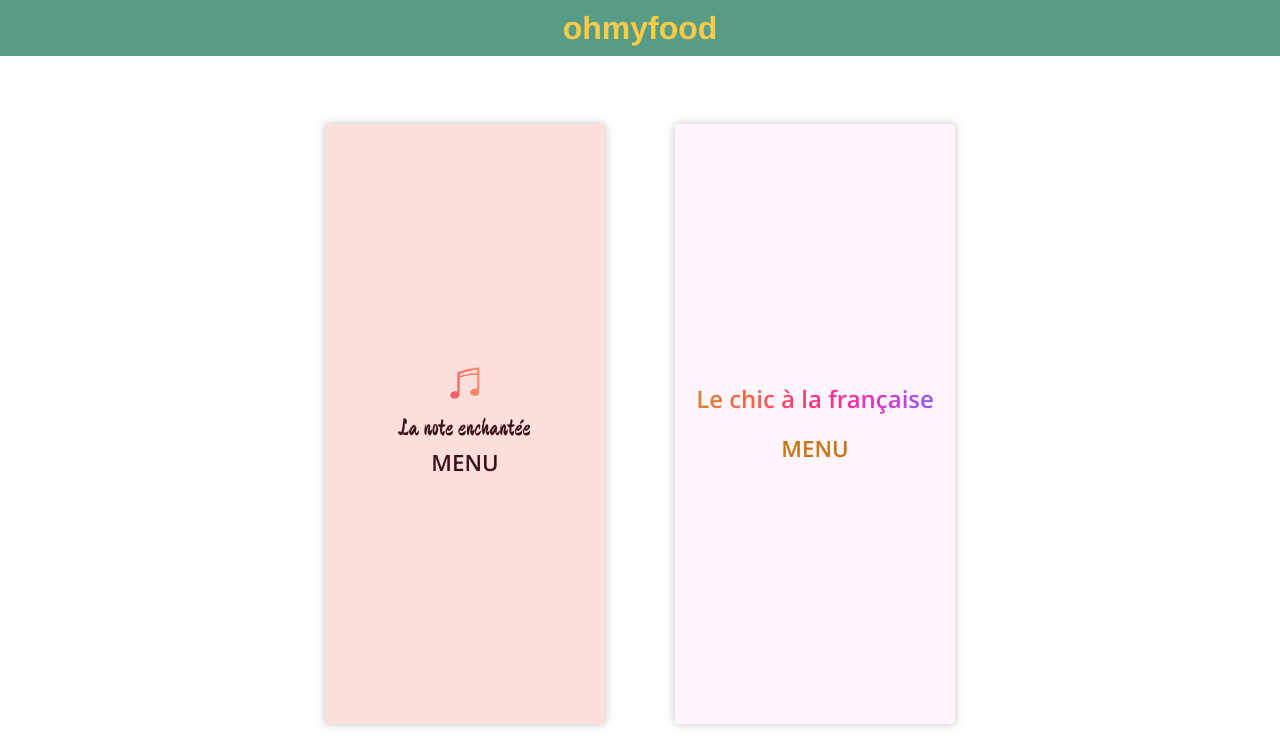
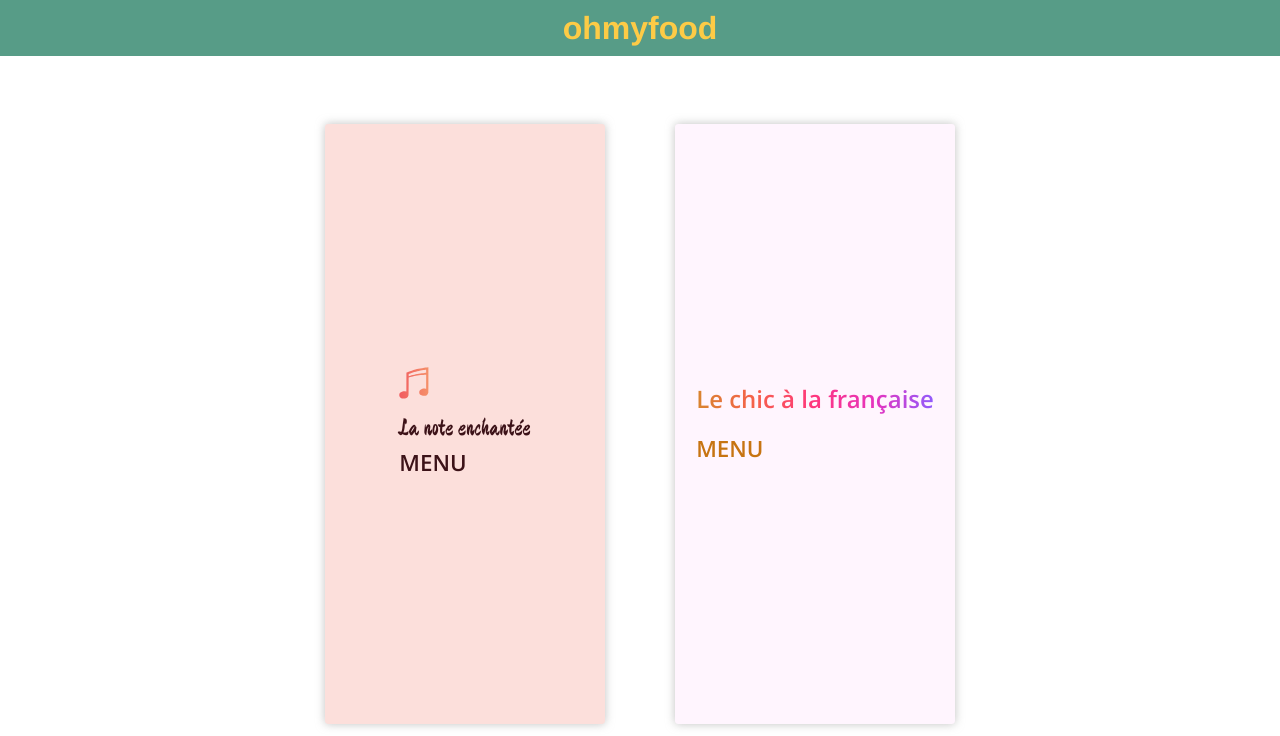
Before and after one commit to EkaterinaBobkova/OCProject3, a website: page index.html in a window 1280 px wide. Shown: the top 736 px of the page. Drawn offline with Linux system fonts and the light colour scheme; files whose address does not match are found by name; a web font is replaced by a local one.

Commit message:
autoprefixer update

```diff
--- a/sass/layouts/nav.scss
+++ b/sass/layouts/nav.scss
@@ -19,12 +19,13 @@
 {
   display: flex;
   flex-wrap: wrap;
+  -ms-flex-wrap: wrap;
+      flex-wrap: wrap;
   -webkit-box-pack: center;
       -ms-flex-pack: center;
           justify-content: center;
   -ms-flex-line-pack: center;
       align-content: center;
-  text-align: center;
   margin: 2em auto;
   padding-top: 0;
   width: 50%;
```
Also changed, not shown: scss/style.css, 1 other file.
